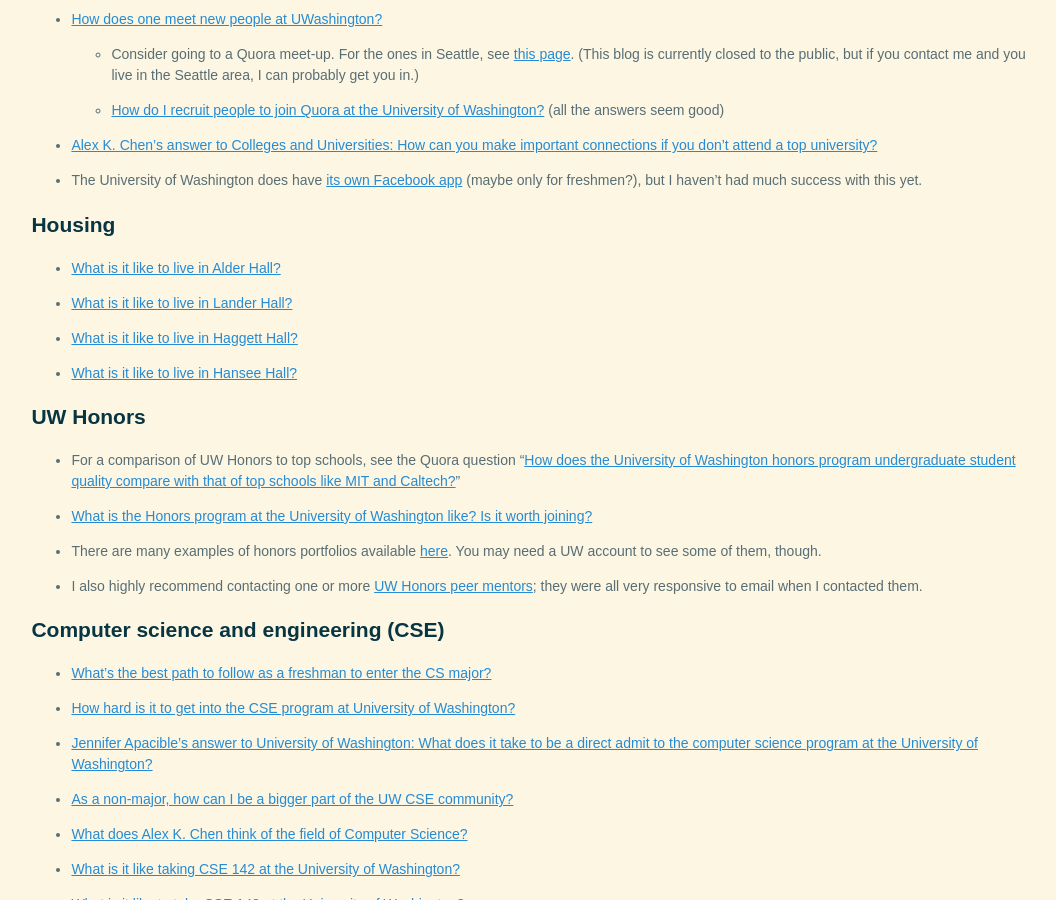
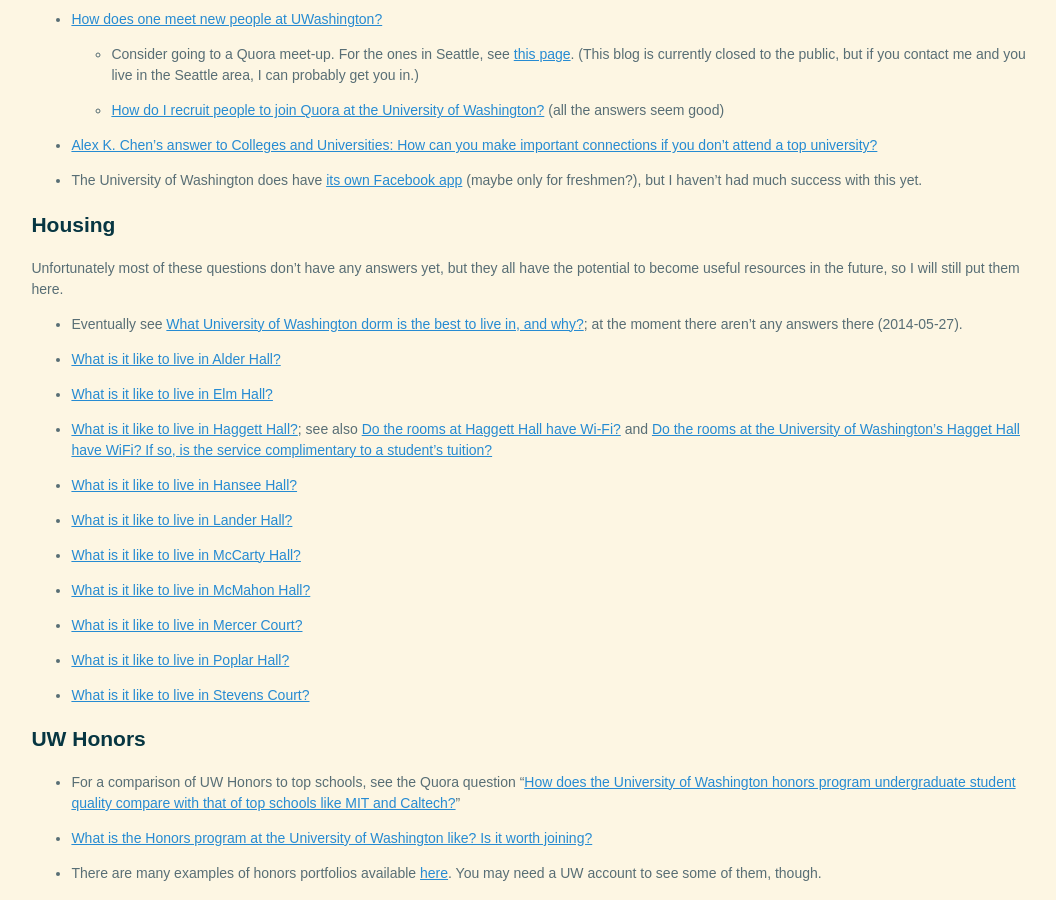
Before and after one commit to riceissa/riceissa.github.io, a Jekyll site: the page built from uw/resources.md, in a window 1280 px wide and 900 px high, scrolled down 1762 px. Shown: the whole window, without its empty margins (103-1159 px from the left). Built offline with Jekyll 4.4.1, drawn with Linux system fonts in a browser that asks for light colours; Markdown is read by kramdown in place of the engine named in the settings; comment, search, counter and statistics services are not loaded.

Commit message:
add all(?) uw dorms

```diff
--- a/uw/resources.md
+++ b/uw/resources.md
@@ -126,13 +126,29 @@ For the ones in Seattle, see [this page](http://seattlequorameetups.quora.com/).
 
 ## Housing
 
+Unfortunately most of these questions don't have any answers yet, but they all have the potential to become useful resources in the future, so I will still put them here.
+
+- Eventually see [What University of Washington dorm is the best to live in, and why?](https://www.quora.com/What-University-of-Washington-dorm-is-the-best-to-live-in-and-why); at the moment there aren't any answers there (2014-05-27).
+
 - [What is it like to live in Alder Hall?](https://www.quora.com/University-of-Washington/What-is-it-like-to-live-in-Alder-Hall)
+
+- [What is it like to live in Elm Hall?](https://www.quora.com/University-of-Washington-What-is-it-like-to-live-in-Elm-Hall)
+
+- [What is it like to live in Haggett Hall?](https://www.quora.com/University-of-Washington/What-is-it-like-to-live-in-Haggett-Hall); see also [Do the rooms at Haggett Hall have Wi-Fi?](https://www.quora.com/Do-the-rooms-at-Haggett-Hall-have-Wi-Fi) and [Do the rooms at the University of Washington's Hagget Hall have WiFi? If so, is the service complimentary to a student's tuition?](https://www.quora.com/Do-the-rooms-at-the-University-of-Washingtons-Hagget-Hall-have-WiFi-If-so-is-the-service-complimentary-to-a-students-tuition)
+
+- [What is it like to live in Hansee Hall?](https://www.quora.com/University-of-Washington/What-is-it-like-to-live-in-Hansee-Hall)
 
 - [What is it like to live in Lander Hall?](https://www.quora.com/University-of-Washington/What-is-it-like-to-live-in-Lander-Hall)
 
-- [What is it like to live in Haggett Hall?](https://www.quora.com/University-of-Washington/What-is-it-like-to-live-in-Haggett-Hall)
+- [What is it like to live in McCarty Hall?](https://www.quora.com/University-of-Washington/What-is-it-like-to-live-in-McCarty-Hall)
 
-- [What is it like to live in Hansee Hall?](https://www.quora.com/University-of-Washington/What-is-it-like-to-live-in-Hansee-Hall)
+- [What is it like to live in McMahon Hall?](https://www.quora.com/University-of-Washington/What-is-it-like-to-live-in-McMahon-Hall)
+
+- [What is it like to live in Mercer Court?](https://www.quora.com/University-of-Washington/What-is-it-like-to-live-in-Mercer-Court)
+
+- [What is it like to live in Poplar Hall?](https://www.quora.com/University-of-Washington/What-is-it-like-to-live-in-Poplar-Hall)
+
+- [What is it like to live in Stevens Court?](https://www.quora.com/University-of-Washington/What-is-it-like-to-live-in-Stevens-Court)
 
 ## UW Honors
 
```
